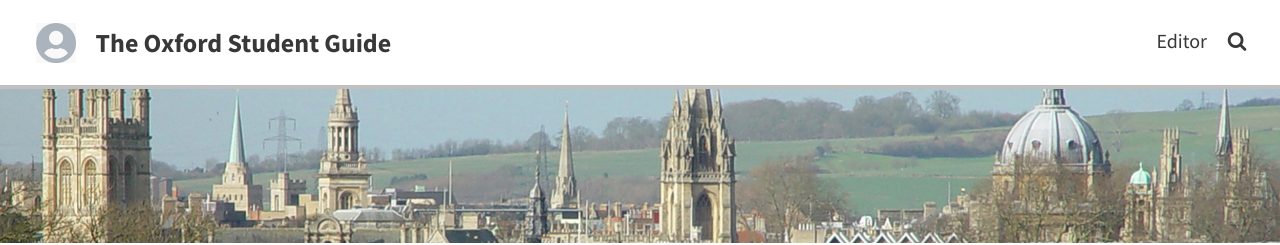
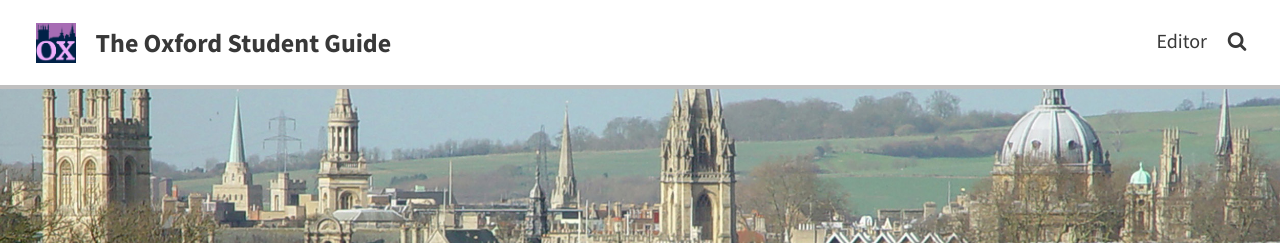
Before and after one commit to oxfordstudentguide/oxfordstudentguide.github.io, a Jekyll site: the page built from index.html, in a window 1280 px wide. Shown: the top 245 px of the page. Built offline with Jekyll 4.4.1, drawn with Linux system fonts in a browser that asks for light colours; the list of posts is cut into pages by our own code.

Commit message:
changed logo

```diff
--- a/_config.yml
+++ b/_config.yml
@@ -7,7 +7,7 @@ description: "A website with a blog" # used by search engines
 # SITE-SPECIFIC CONFIGURATION
 # Change these 2 images for your own site
 
-avatar: assets/img/face.jpg
+avatar: assets/img/logo.png
 favicon: assets/favicon.ico
 
 # Your blog on the home page can be arranged as a grid
--- a/admin/config.yml
+++ b/admin/config.yml
@@ -3,6 +3,8 @@ backend:
   repo:  oxfordstudentguide/oxfordstudentguide.github.io
   branch: master # Branch to update (master by default)
   base_url:  https://intriguing-break-7p66rwu47u.glitch.me
+  display_url: https://oxfordstudentguide.github.io
+  logo_url: https://oxfordstudentguide.github.io/assets/img/logo.png
   open_authoring: true
 
 show_preview_links: false
```
Also changed, not shown: assets/img/logo.png (added).
